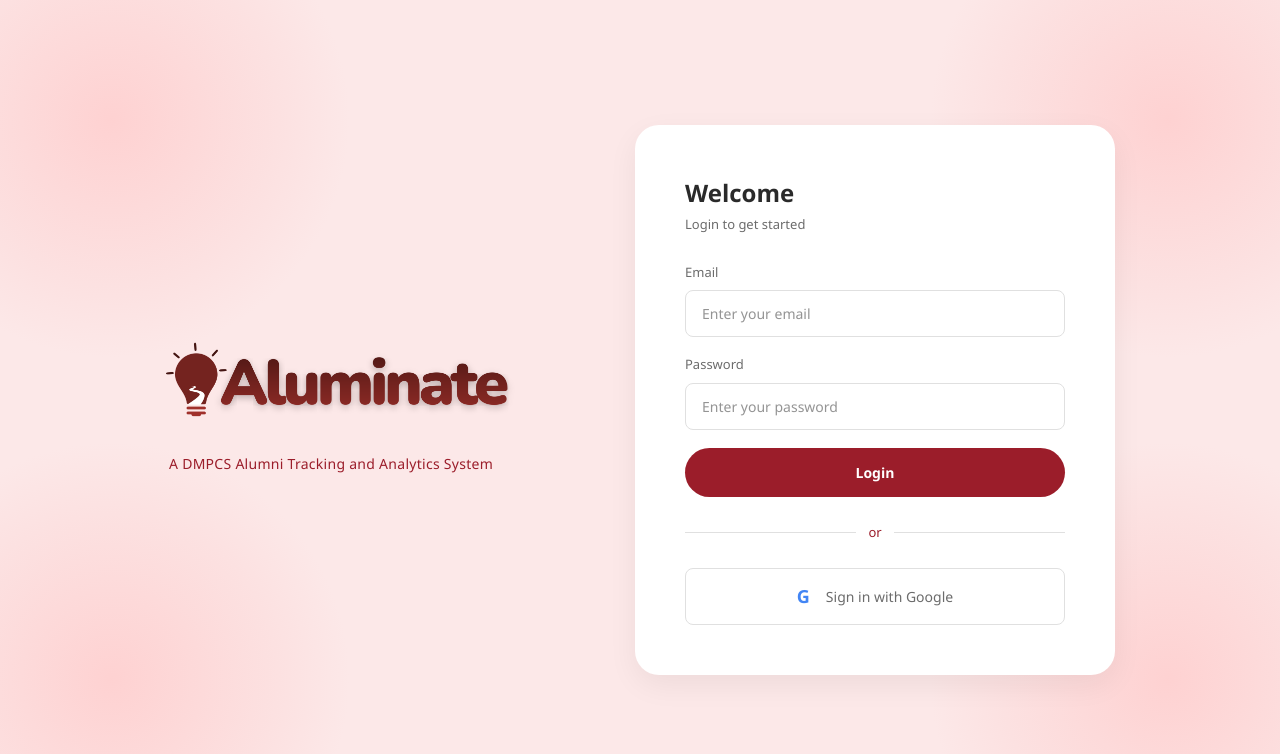
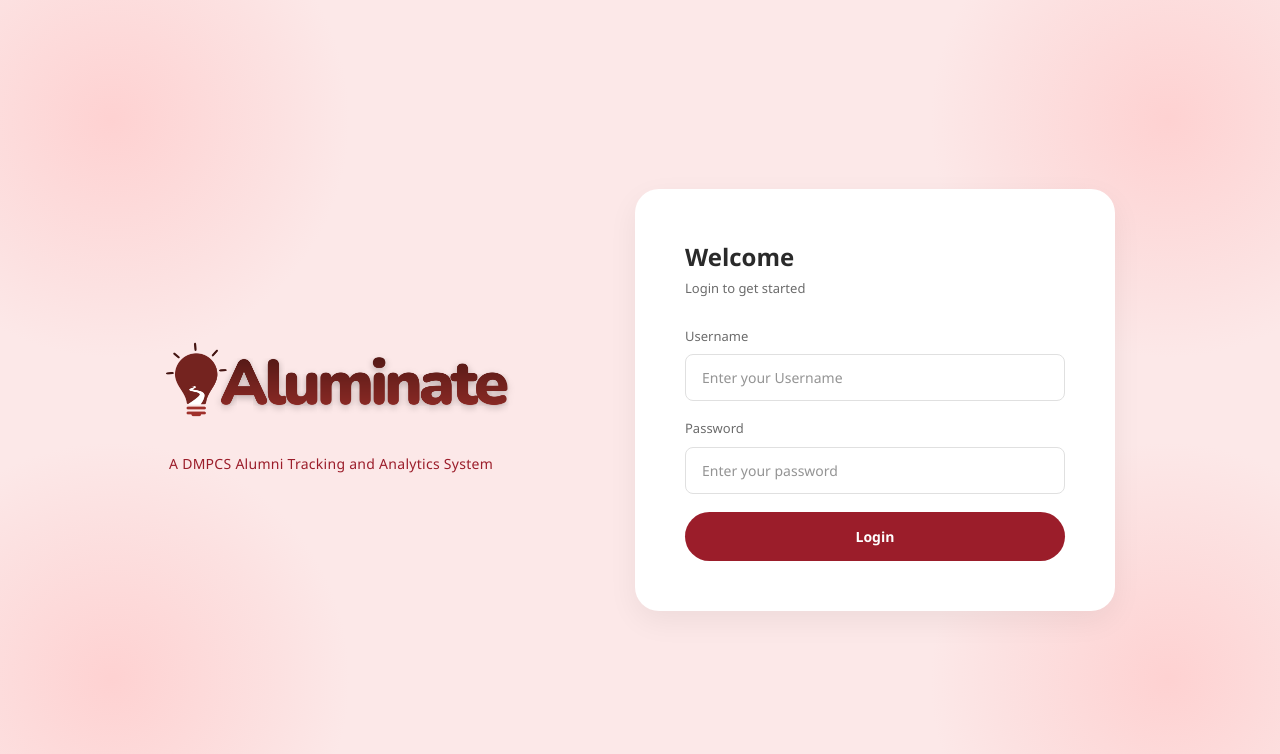
Before and after one commit to ldlambayao/cmsc127-aluminate, a Next.js app in the folder aluminate/: page /login in a window 1280 px wide. Shown: the top 754 px of the page. Built offline with nearby package versions, Linux system fonts and the light colour scheme; no server answers.

Commit message:
Added working login with username and password

```diff
--- a/aluminate/app/(auth)/login/page.tsx
+++ b/aluminate/app/(auth)/login/page.tsx
@@ -3,28 +3,36 @@
 import Link from "next/link";
 import Image from "next/image";
 import { useState } from "react";
+import { User } from "@supabase/supabase-js";
 import { createSupabaseServerClient } from "@/../lib/supabase/server-client";
 import { getSupabaseBrowserClient } from "@/../lib/supabase/browser-client";
 
+type LoginProps = {
+  user: User | null;
+}
 
-export default function LoginPage() {
-  const [email, setEmail] = useState("");
+export default function LoginPage({ user }: LoginProps) {
+  const [username, setUsername] = useState("");
   const [password, setPassword] = useState("");
   const [status, setStatus] = useState("");
   const supabase = getSupabaseBrowserClient();
+  const [currentUser, setCurrentUser] = useState<User | null>(user);
 
   async function handleSubmit(event: React.FormEvent<HTMLFormElement>) {
     event.preventDefault();
+    setStatus("Verifying...");
+    const email = `${username}@up.edu.ph`
 
-    const { error } = await supabase.auth.signInWithPassword({
-      email,
-      password,
-    });
-
+    const { data, error } = await supabase.auth.signInWithPassword({
+      email: email,
+      password: password,
+    })
     if (error) {
-      setStatus("error.message");
+      setStatus("Invalid username or password");
+      console.error(error.message);
     } else {
-      setStatus("Login successful!");
+      console.log("Successfully logged in:", data.user);
+      setStatus("Welcome, " + data.user.email);
     }
   }
 
@@ -67,15 +75,15 @@ export default function LoginPage() {
             </div>
 
             {/* Login form */}
-            <form style={formStyle}>
+            <form style={formStyle} onSubmit={handleSubmit}>
               {/* Email input field */}
               <div style={inputGroupStyle}>
-                <label style={labelStyle}>Email</label>
+                <label style={labelStyle}>Username</label>
                 <input
-                  type="email"
-                  value={email}
-                  onChange={(event) => setEmail(event.target.value)}
-                  placeholder="Enter your email"
+                  type="username"
+                  value={username}
+                  onChange={(event) => setUsername(event.target.value)}
+                  placeholder="Enter your Username"
                   style={inputFieldStyle}
                   required
                 />
@@ -97,19 +105,6 @@ export default function LoginPage() {
               {/* Login button */}
               <button type="submit" style={loginButtonStyle}>
                 Login
-              </button>
-
-              {/* Separator */}
-              <div style={separatorStyle}>
-                <div style={separatorLine} />
-                <span style={separatorText}>or</span>
-                <div style={separatorLine} />
-              </div>
-
-              {/* Google sign-in button */}
-              <button type="button" style={googleButtonStyle}>
-                <span style={googleLogoPlaceholder}>G</span>
-                Sign in with Google
               </button>
             </form>
           </div>
@@ -280,49 +275,3 @@ const loginButtonStyle: React.CSSProperties = {
   cursor: "pointer",
   transition: "background-color 0.2s ease, transform 0.15s ease",
 };
-
-const separatorStyle: React.CSSProperties = {
-  display: "flex",
-  alignItems: "center",
-  justifyContent: "center",
-  gap: "12px",
-  width: "100%",
-  marginTop: "8px",
-  marginBottom: "8px",
-};
-
-const separatorLine: React.CSSProperties = {
-  flex: 1,
-  height: "1px",
-  backgroundColor: "#e0e0e0",
-};
-
-const separatorText: React.CSSProperties = {
-  fontSize: "13px",
-  color: "#9b1d2a",
-  fontWeight: 400,
-};
-
-const googleButtonStyle: React.CSSProperties = {
-  width: "100%",
-  display: "flex",
-  alignItems: "center",
-  justifyContent: "center",
-  gap: "12px",
-  backgroundColor: "#ffffff",
-  color: "#6c6c6c",
-  fontSize: "14px",
-  fontWeight: 500,
-  padding: "14px",
-  borderRadius: "8px",
-  border: "1px solid #e0e0e0",
-  cursor: "pointer",
-  transition: "background-color 0.2s ease, box-shadow 0.15s ease",
-};
-
-const googleLogoPlaceholder: React.CSSProperties = {
-  fontSize: "18px",
-  fontWeight: 700,
-  color: "#4285F4",
-  marginRight: "4px",
-};
```
